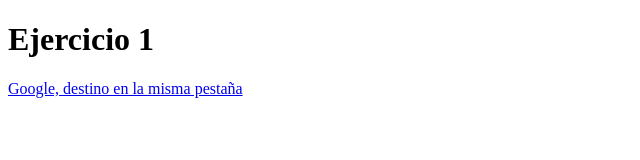
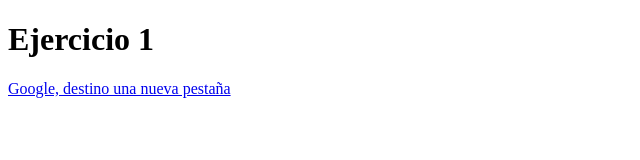
Before and after one commit to serdpa08/UT1DIW, a plain HTML site: page sesion 2 16_09_2019/ejercicio1.html in a window 1280 px wide. Shown: the full height of the page, 0-640 px from the left. Drawn offline with Linux system fonts and the light colour scheme.

Commit message:
version 1.1 enlaces en otras pestañas

```diff
--- a/sesion 2 16_09_2019/ejercicio1.html
+++ b/sesion 2 16_09_2019/ejercicio1.html
@@ -8,7 +8,7 @@
 </head>
 <body>
     <h1>Ejercicio 1</h1>
-    <a href="https://www.google.es">Google, destino en la misma pestaña</a>
+    <a href="https://www.google.es" target="_blank">Google, destino una nueva pestaña</a>
 
 
 </body>
```
Also changed, not shown: sesion 2 16_09_2019/git checkout.PNG (added), sesion 2 16_09_2019/git push.PNG (added).
